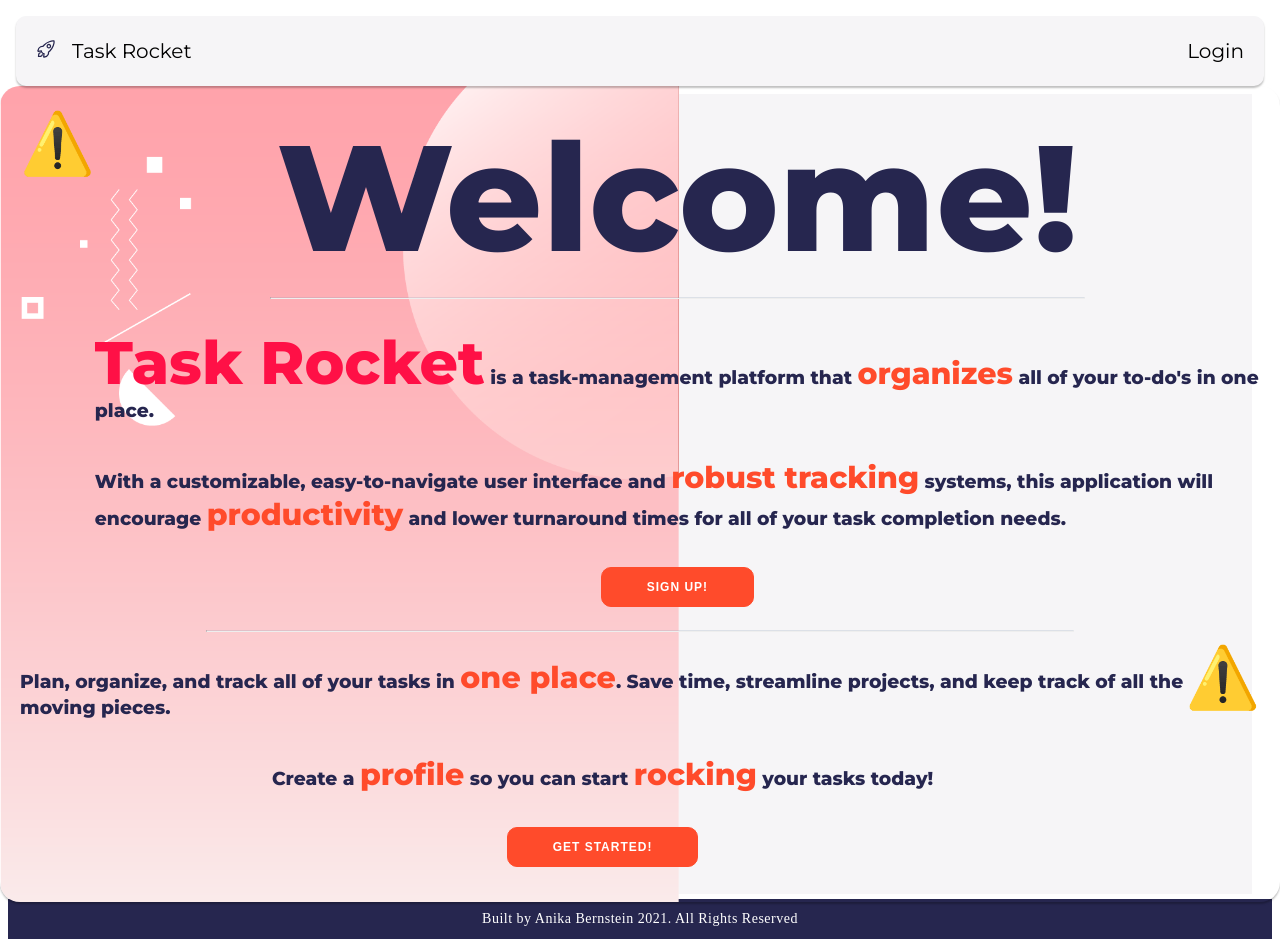
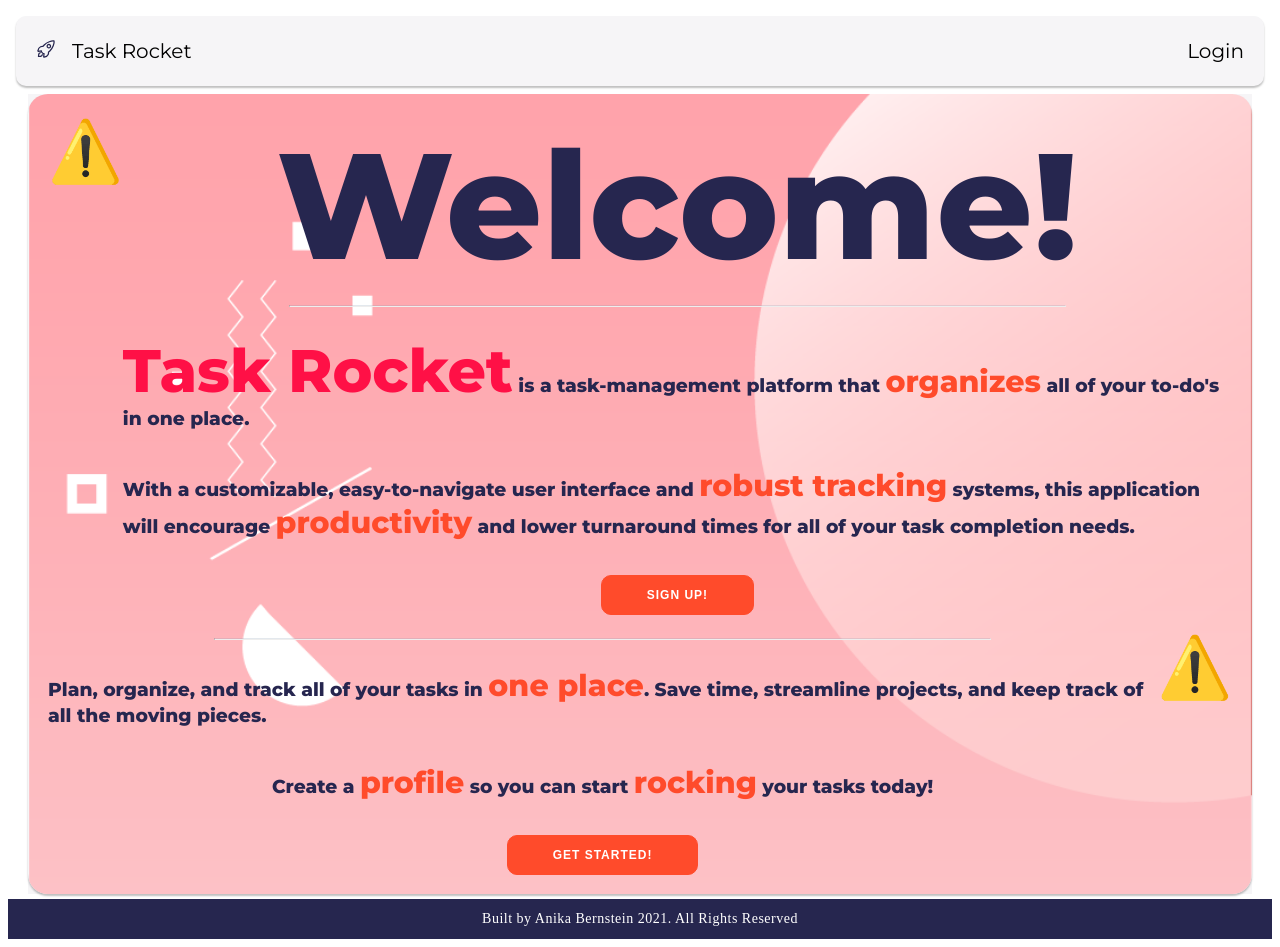
Before and after one commit to anikajb92/task-rocket-app, a React (Create React App) app: page / in a window 1280 px wide. Built offline with nearby package versions, Linux system fonts and the light colour scheme; no server answers; the HTML template or start-up script is replaced by a standard one.

Commit message:
background image on about page covers about container

```diff
--- a/src/components/About.js
+++ b/src/components/About.js
@@ -44,12 +44,12 @@ export default function About() {
           </Link>
         </div>
       </div>
-      <hr/>
       <div
         className="about-2"
         style={{transform: `translateY(${offsetY * 0.8}px)`}}
       >
         <div className="about-words-2">
+          <hr/>
           <h3>
             Plan, organize, and track all of your tasks in <span2>one place</span2>.
             Save time, streamline projects, and keep track of all the moving pieces.
--- a/src/styles/about.css
+++ b/src/styles/about.css
@@ -1,15 +1,13 @@
 .about-container {
   display: flex;
   flex-direction: column;
-  /* overflow: scroll; */
+  overflow: hidden;
   border-radius: 20px;
   box-shadow: 0 2px 2px rgba(0,0,0,0.25);
   padding: 20px;
   background-image: url('../assets/background.png');
   background-repeat: no-repeat;
-  background-size: contain;
-  position:absolute;
-
+  background-size: cover;
 }
 .about, .about-2 {
   display: flex;
```
